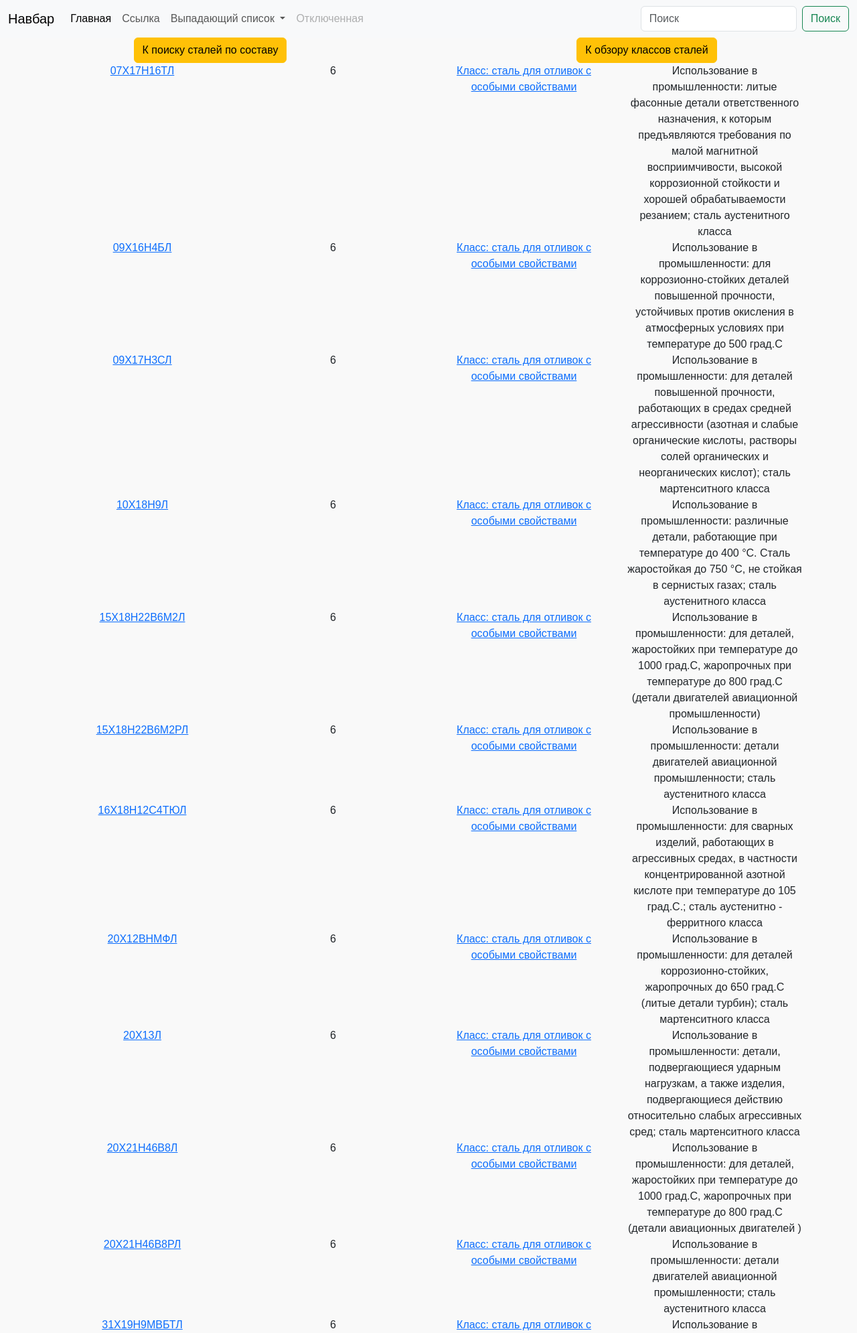
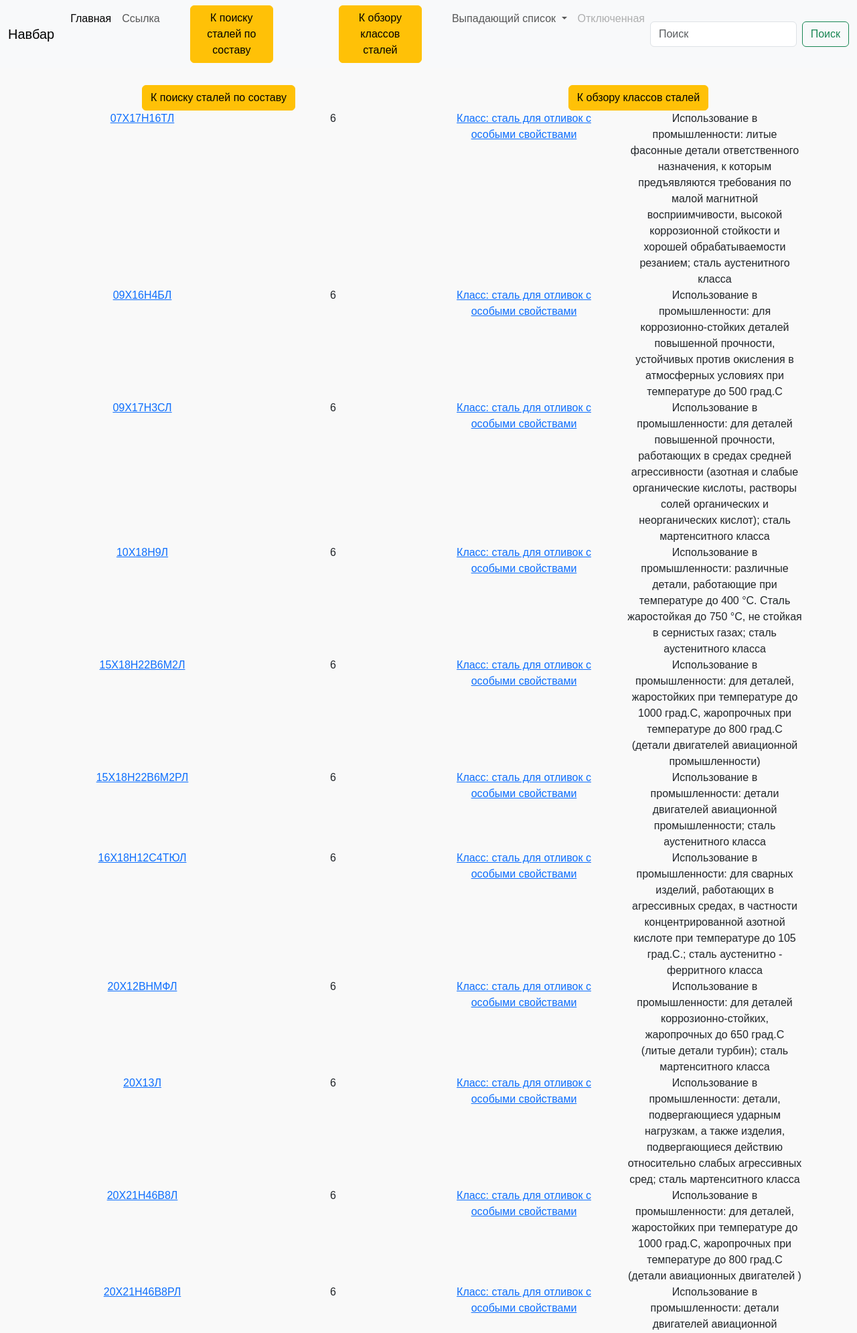
Before and after one commit to Novadies/pythonProject_django_metal, a Django app: page /metal/start/ in a window 1280 px wide. Shown: the top 1990 px of the page at 67% size. Run offline with Django 4.2, Linux system fonts and the light colour scheme; data comes from the database, SQL or seed files in the repository; both versions use the stored data as it was after the commit.

Commit message:
навигационный бар убран отдельно

```diff
--- a/mysite/metal/context_processors.py
+++ b/mysite/metal/context_processors.py
@@ -1,5 +1,10 @@
+from django.urls import resolve
+
 from metal.sourse.menu import menu2
 def get_menu(request):
-    template_name = request.resolver_match.url_name
-    context ={'menu' : menu2.get(template_name, 'Страница')}
+    # print(resolve(request.path_info))
+    context = {}
+    if request.path.split('/')[1] == 'metal':
+        template_name = request.resolver_match.url_name
+        context['menu'] = menu2.get(template_name, 'Страница')
     return context
--- a/mysite/metal/templates/metal/start.html
+++ b/mysite/metal/templates/metal/start.html
@@ -9,7 +9,7 @@
 {% block block_1 %}
 
 
-    {% include 'metal/includes/buttons.html' %}
+   {% include 'metal/includes/buttons.html' %}
 
    {% for page in page_obj %}
 
--- a/mysite/metal/views.py
+++ b/mysite/metal/views.py
@@ -82,7 +82,7 @@ class PostSearch(SearchMixin, CreateView):
 
 
 class Steel_class(ContextMixin, ListView):
-    paginate_by = 10
+    paginate_by = 12
     paginate_orphans =5
     model = Metal_class
     template_name = 'metal/steel-steel_class.html'
--- a/mysite/static/css/styles.css
+++ b/mysite/static/css/styles.css
@@ -2,6 +2,7 @@ body {
     font-family: 'Arial', sans-serif;
     background-color: #f9f9f9;
 }
+
 .card {
     width: 300px;
     background-color: #fff;
--- a/mysite/templates/base.html
+++ b/mysite/templates/base.html
@@ -8,6 +8,19 @@
 
     <link href="https://cdn.jsdelivr.net/npm/bootstrap@5.3.0/dist/css/bootstrap.min.css" rel="stylesheet" integrity="sha384-9ndCyUaIbzAi2FUVXJi0CjmCapSmO7SnpJef0486qhLnuZ2cdeRhO02iuK6FUUVM" crossorigin="anonymous">
     <link href="{% static 'css/styles.css'%}" rel="stylesheet"> <!-- тут подключается свой стиль   -->
+
+    <style> /* стиль для того что бы страница была по высоте экрана */
+        body {
+            display: flex;
+            flex-direction: column;
+            min-height: 100vh;
+        }
+        .content {
+            flex: 1;
+            padding: 25px; /* убирает бессмысленные прокрутки */
+        }
+    </style>
+
     <title>
       {% block title %}
         базовая страница
@@ -16,48 +29,22 @@
   </head>
   <body>
     <nav class="navbar navbar-expand-lg bg-body-tertiary">
-      <div class="container-fluid">
-        <a class="navbar-brand" href="#">Навбар</a>
-        <button class="navbar-toggler" type="button" data-bs-toggle="collapse" data-bs-target="#navbarSupportedContent" aria-controls="navbarSupportedContent" aria-expanded="false" aria-label="Переключатель навигации">
-          <span class="navbar-toggler-icon"></span>
-        </button>
-        <div class="collapse navbar-collapse" id="navbarSupportedContent">
-          <ul class="navbar-nav me-auto mb-2 mb-lg-0">
-            <li class="nav-item">
-              <a class="nav-link active" aria-current="page" href="#">Главная</a>
-            </li>
-            <li class="nav-item">
-              <a class="nav-link" href="#">Ссылка</a>
-            </li>
-            <li class="nav-item dropdown">
-              <a class="nav-link dropdown-toggle" href="#" role="button" data-bs-toggle="dropdown" aria-expanded="false">
-                Выпадающий список
-              </a>
-              <ul class="dropdown-menu">
-                <li><a class="dropdown-item" href="#">Действие</a></li>
-                <li><a class="dropdown-item" href="#">Другое действие</a></li>
-                <li><hr class="dropdown-divider"></li>
-                <li><a class="dropdown-item" href="#">Что-то еще здесь</a></li>
-              </ul>
-            </li>
-            <li class="nav-item">
-              <a class="nav-link disabled">Отключенная</a>
-            </li>
-          </ul>
-          <form class="d-flex" role="search">
-            <input class="form-control me-2" type="search" placeholder="Поиск" aria-label="Поиск">
-            <button class="btn btn-outline-success" type="submit">Поиск</button>
-          </form>
-        </div>
-      </div>
+      {% include 'includes/navbar.html' %}
     </nav>
-    {% block block_1 %}
-      что-то 1
-    {% endblock %}
 
-    {% block block_2 %}
-      что-то 2
-    {% endblock %}
+    <div class="content">
+        {% block block_1 %}
+            <p>Что-то 1</p>
+        {% endblock %}
+
+        {% block block_2 %}
+            <p>Что-то 2</p>
+        {% endblock %}
+    </div>
+
+    <nav class="navbar navbar-expand-lg bg-body-tertiary">
+      {% include 'includes/navbar.html' %}
+    </nav>
 
   </body>
 </html>
--- /dev/null
+++ b/mysite/templates/includes/navbar.html
@@ -0,0 +1,35 @@
+<div class="container-fluid">
+  <a class="navbar-brand" href="#">Навбар</a>
+  <button class="navbar-toggler" type="button" data-bs-toggle="collapse" data-bs-target="#navbarSupportedContent" aria-controls="navbarSupportedContent" aria-expanded="false" aria-label="Переключатель навигации">
+    <span class="navbar-toggler-icon"></span>
+  </button>
+  <div class="collapse navbar-collapse" id="navbarSupportedContent">
+    <ul class="navbar-nav me-auto mb-2 mb-lg-0">
+      <li class="nav-item">
+        <a class="nav-link active" aria-current="page" href="#">Главная</a>
+      </li>
+      <li class="nav-item">
+        <a class="nav-link" href="#">Ссылка</a>
+      </li>
+      {% include 'metal/includes/buttons.html' %}
+      <li class="nav-item dropdown">
+        <a class="nav-link dropdown-toggle" href="#" role="button" data-bs-toggle="dropdown" aria-expanded="false">
+          Выпадающий список
+        </a>
+        <ul class="dropdown-menu">
+          <li><a class="dropdown-item" href="#">Действие</a></li>
+          <li><a class="dropdown-item" href="#">Другое действие</a></li>
+          <li><hr class="dropdown-divider"></li>
+          <li><a class="dropdown-item" href="#">Что-то еще здесь</a></li>
+        </ul>
+      </li>
+      <li class="nav-item">
+        <a class="nav-link disabled">Отключенная</a>
+      </li>
+    </ul>
+    <form class="d-flex" role="search">
+      <input class="form-control me-2" type="search" placeholder="Поиск" aria-label="Поиск">
+      <button class="btn btn-outline-success" type="submit">Поиск</button>
+    </form>
+  </div>
+</div>
```
Also changed, not shown: mysite/metal/templates/metal/steel-steel_class.html (+11 -8 lines), mysite/db.sqlite3.
